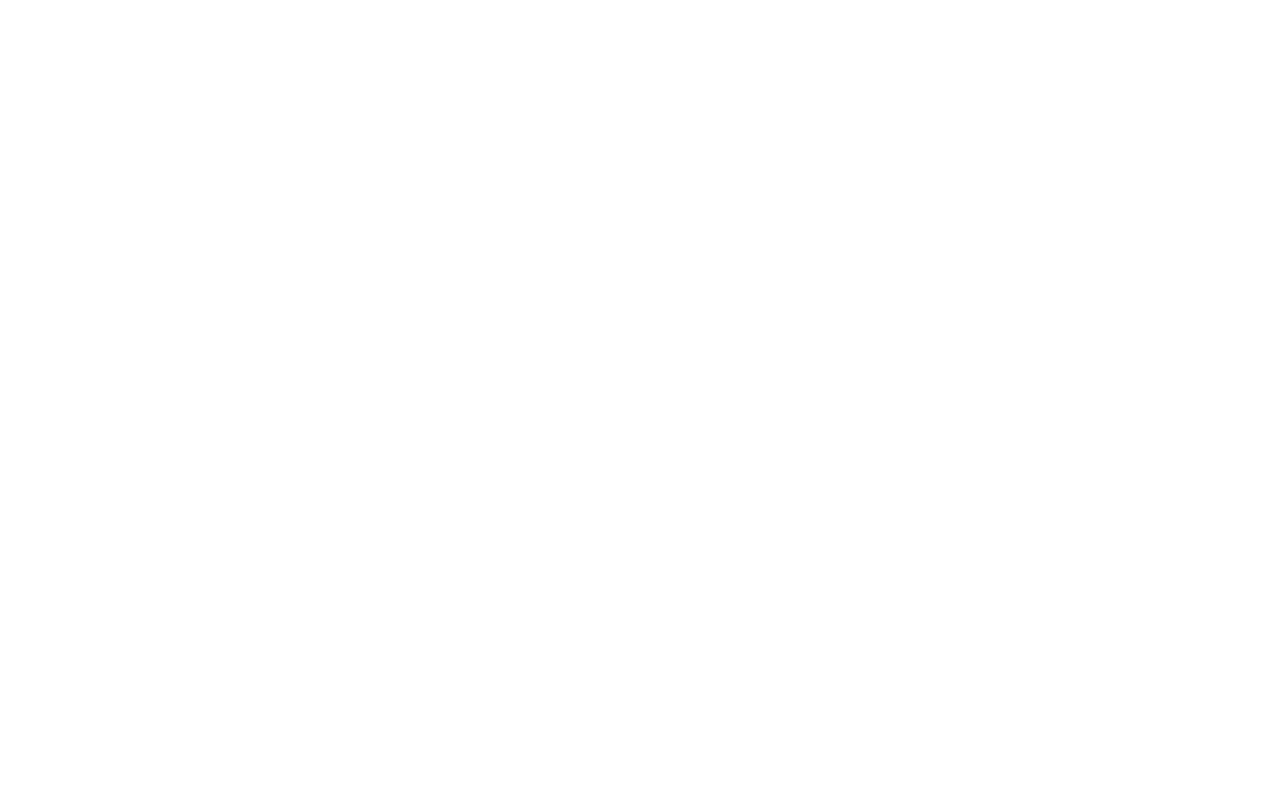
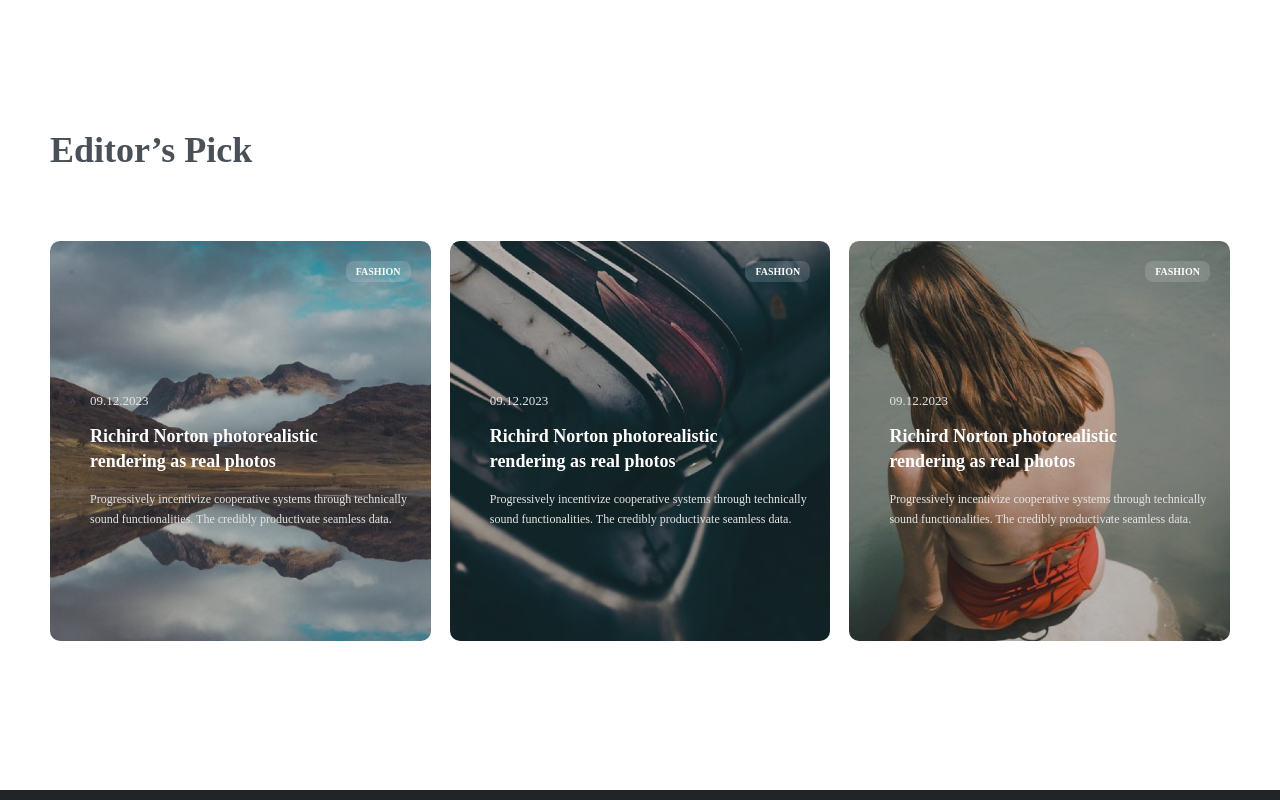
Before and after one commit to Hamid207/adasReactTask2, a React (Vite) app: page /about in a window 1280 px wide. Before the commit this address had no page. Shown: the part 520-1320 px from the top of the page. Before the commit the page ends 800 px from the top, so only its background shows below. Built offline with nearby package versions, Linux system fonts and the light colour scheme.

Commit message:
create abot page

```diff
--- a/src/App.jsx
+++ b/src/App.jsx
@@ -3,6 +3,7 @@
 import Layouts from "./components/layouts/Layouts";
 import HomePage from "./pages/home/HomePage";
 import "./assets/Global.css";
+import About from "./pages/about/About";
 function App() {
   const [count, setCount] = useState(0);
 
@@ -11,6 +12,7 @@
       <Routes>
         <Route path="/" element={<Layouts />}>
           <Route index element={<HomePage />} />
+          <Route path="about" element={<About />} />
         </Route>
       </Routes>
     </>
--- /dev/null
+++ b/src/pages/about/About.jsx
@@ -0,0 +1,14 @@
+import PopularTopics from "../../components/popularTopics/PopularTopics";
+import EditorsPick from "../../components/editorsPick/EditorsPick";
+
+const About = () => {
+  return (
+    <>
+      <section>
+        <EditorsPick />
+      </section>
+    </>
+  );
+};
+
+export default About;
```
